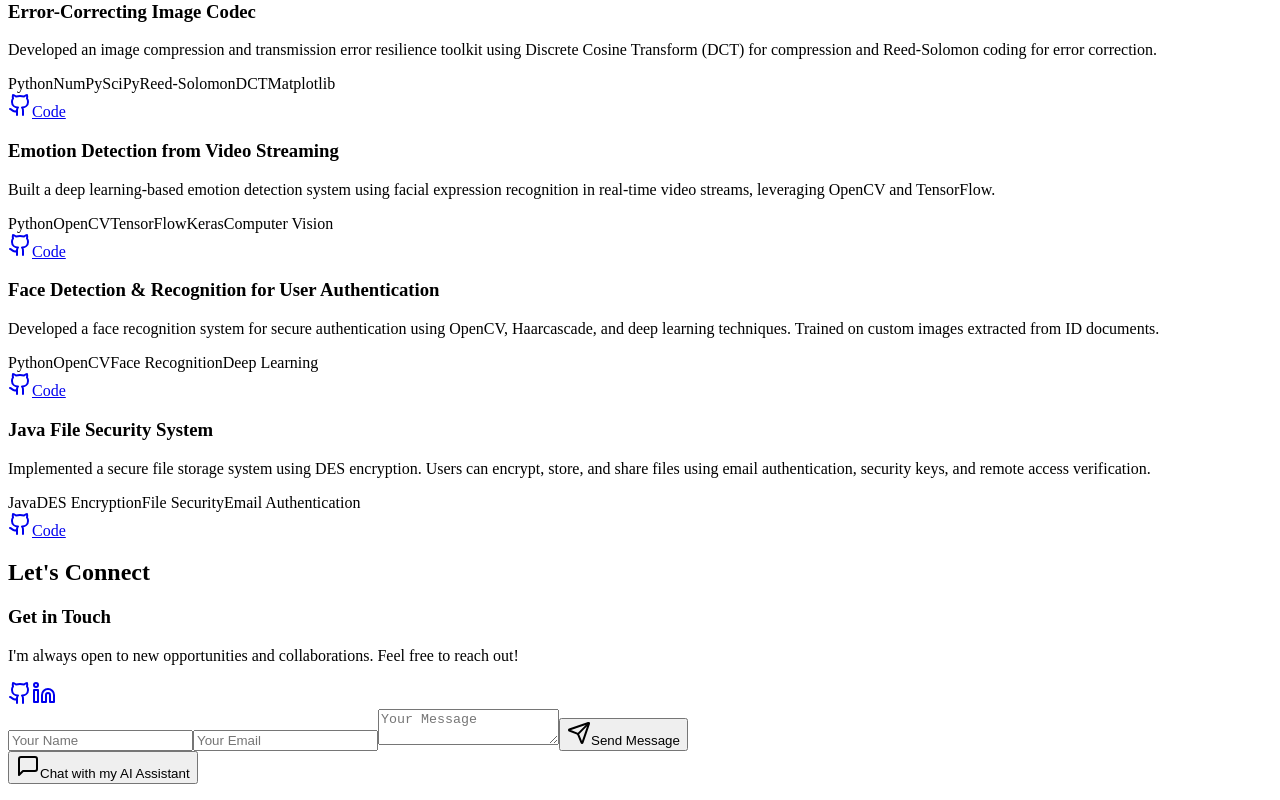
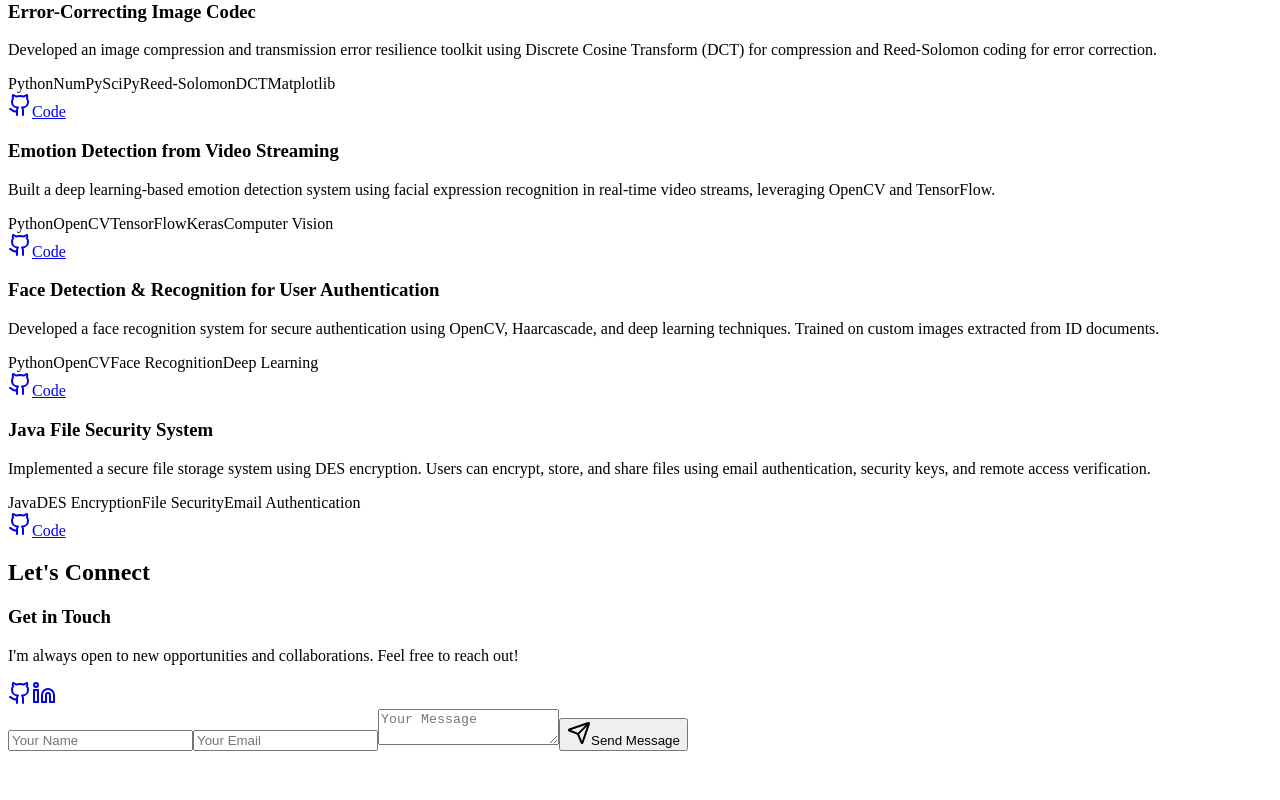
Before and after one commit to Maspie/toshal-portfolio, a React (Vite) app in the folder client/: page /toshal-portfolio/ in a window 1280 px wide. Shown: the part 3018-3818 px from the top of the page. After the commit the page ends 3785 px from the top, so only its background shows below. Built offline with nearby package versions, Linux system fonts and the light colour scheme.

Commit message:
Update Home.tsx

```diff
--- a/client/src/pages/Home.tsx
+++ b/client/src/pages/Home.tsx
@@ -6,7 +6,7 @@ import { Skills } from "@/components/Skills";
 import { Experience } from "@/components/Experience";
 import { Projects } from "@/components/Projects";
 import { Contact } from "@/components/Contact";
-import ChatbotLauncher from "@/components/ChatbotLauncher"; // ✅ NEW
+// import ChatbotLauncher from "@/components/ChatbotLauncher"; //  Temporarily removed
 
 export default function Home() {
   const { scrollYProgress } = useScroll();
@@ -41,7 +41,7 @@ export default function Home() {
         </motion.div>
       </main>
 
-      <ChatbotLauncher /> {/* ✅ Floating chatbot button at bottom */}
+      {/* <ChatbotLauncher />  Removed temporarily */}
     </div>
   );
 }
```
